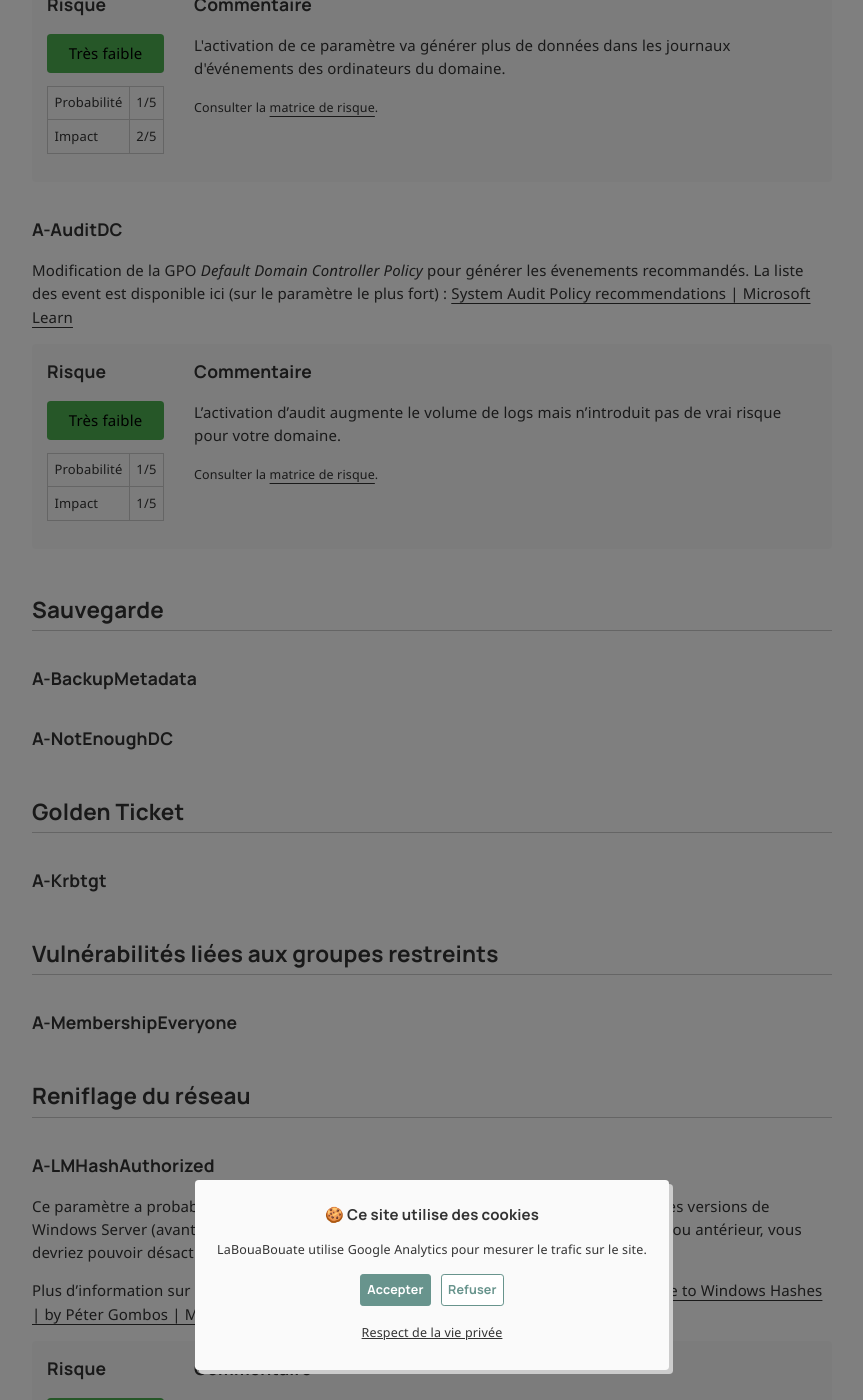
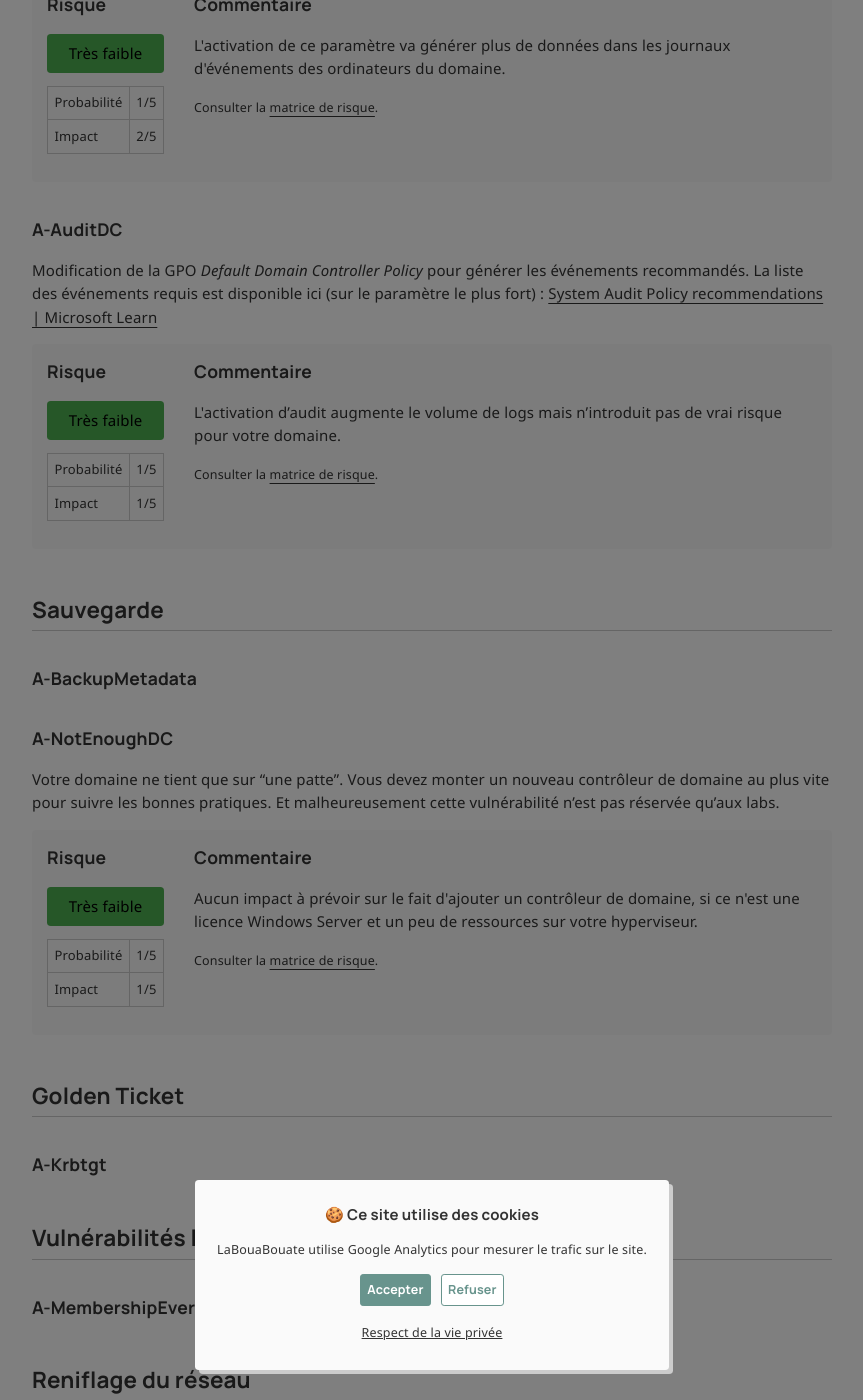
Before and after one commit to leobouard/leobouard.github.io, a Jekyll site: the page built from _posts/2025-06-04-remediation-ad-pingcastle-004.md, in a window 1280 px wide and 1400 px high, scrolled down 648 px. Shown: the whole window, without its empty margins (208-1071 px from the left). Built offline with Jekyll 4.4.1, drawn with Linux system fonts in a browser that asks for light colours; nearby versions of some CDN libraries; some web fonts are replaced; comment, search, counter and statistics services are not loaded; some of the changed text lies outside the part shown.

Commit message:
Update 2025-06-04-remediation-ad-pingcastle-004.md

```diff
--- a/_posts/2025-06-04-remediation-ad-pingcastle-004.md
+++ b/_posts/2025-06-04-remediation-ad-pingcastle-004.md
@@ -22,15 +22,19 @@
 
 ### A-AuditDC
 
-Modification de la GPO *Default Domain Controller Policy* pour générer les évenements recommandés. La liste des event est disponible ici (sur le paramètre le plus fort) : [System Audit Policy recommendations \| Microsoft Learn](https://learn.microsoft.com/en-us/windows-server/identity/ad-ds/plan/security-best-practices/audit-policy-recommendations?tabs=winclient)
+Modification de la GPO *Default Domain Controller Policy* pour générer les événements recommandés. La liste des événements requis est disponible ici (sur le paramètre le plus fort) : [System Audit Policy recommendations \| Microsoft Learn](https://learn.microsoft.com/en-us/windows-server/identity/ad-ds/plan/security-best-practices/audit-policy-recommendations?tabs=winclient)
 
-{% include risk-score.html impact=1 probability=1 comment="L’activation d’audit augmente le volume de logs mais n’introduit pas de vrai risque pour votre domaine." %}
+{% include risk-score.html impact=1 probability=1 comment="L'activation d’audit augmente le volume de logs mais n’introduit pas de vrai risque pour votre domaine." %}
 
 ## Sauvegarde
 
 ### A-BackupMetadata
 
 ### A-NotEnoughDC
+
+Votre domaine ne tient que sur "une patte". Vous devez monter un nouveau contrôleur de domaine au plus vite pour suivre les bonnes pratiques. Et malheureusement cette vulnérabilité n'est pas réservée qu'aux labs.
+
+{% include risk-score.html impact=1 probability=1 comment="Aucun impact à prévoir sur le fait d'ajouter un contrôleur de domaine, si ce n'est une licence Windows Server et un peu de ressources sur votre hyperviseur." %}
 
 ## Golden Ticket
 
@@ -109,6 +113,12 @@
 ### A-DnsZoneUpdate1
 
 ### A-NoGPOLLMNR
+
+Ajout du paramètre suivant par GPO : *Configuration ordinateur > Modèles d'administration > Réseau > Client DNS* et activer le paramètre suivant **Désactiver la résolution de noms multidiffusion**.
+
+Plus d'informations sur le LLMNR ici : [Comment et pourquoi désactiver LLMNR et NetBIOS ? - IT-Connect](https://www.it-connect.fr/active-directory-comment-et-pourquoi-desactiver-les-llmnr-et-netbios/)
+
+{% include risk-score.html impact=1 probability=1 comment="Je n'ai jamais eu de soucis en faisant cette manipulation. Vous pouvez déployer la GPO de manière progressive en passant par un groupe de ciblage ou en liant la GPO au fur et à mesure si vous voulez être très prudent." %}
 
 ### A-NTFRSOnSysvol
 
@@ -223,7 +233,7 @@
 
 ### A-AdminSDHolder
 
-Un ou plusieurs comptes n'ayant plus de privilèges ont encore la valeur 1 définie dans l'attribut `adminCount`. Cette valeur indique qu'un compte a fait partie d'un groupe à haut privilège (comme *Domain Admins* par exemple). Rien de grave a cela, il s'agit juste de vérifier que les comptes indiqués ont bien reçu leurs privilèges passés de manière légitime.
+Un ou plusieurs comptes n'ayant plus de privilèges ont encore la valeur 1 définie dans l'attribut `adminCount`. Cette valeur indique qu'un compte a fait partie d'un groupe à haut privilège (comme *Domain Admins* par exemple). Rien de grave à cela, il s'agit juste de vérifier que les comptes indiqués ont bien reçu leurs privilèges passés de manière légitime.
 
 Voici une commande PowerShell pour nettoyer l'attribut sur les comptes illégitimes :
 
```
